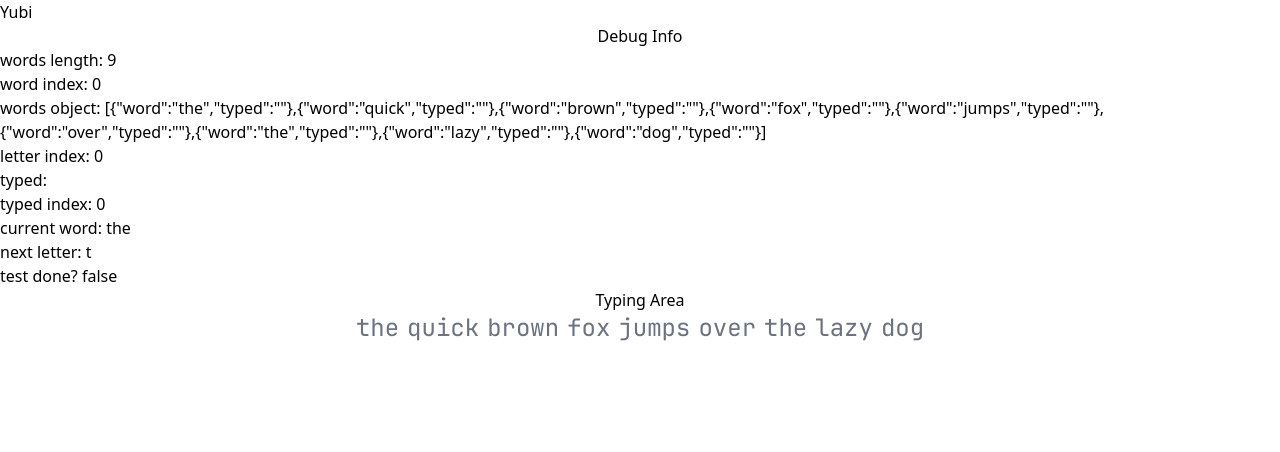
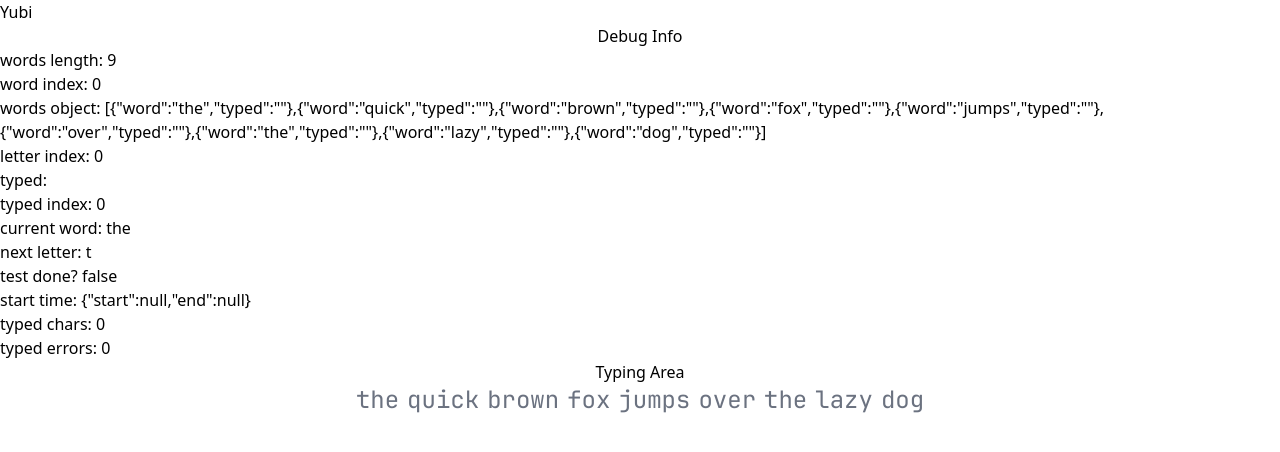
Before and after one commit to datle-dev/yubi, a React (Vite) app in the folder frontend/: page / in a window 1280 px wide. Shown: the top 452 px of the page. Built offline with nearby package versions, Linux system fonts and the light colour scheme.

Commit message:
Add state variables to track time and total typed count

```diff
--- a/frontend/src/components/TypingTest.jsx
+++ b/frontend/src/components/TypingTest.jsx
@@ -25,11 +25,20 @@ const TypingTest = () => {
   const [letterIndex, setLetterIndex] = useState(0);
   const [typedIndex, setTypedIndex] = useState(0);
   const [isTestDone, setIsTestDone] = useState(false);
+  const [isTestStarted, setIsTestStarted] = useState(false);
+  const [time, setTime] = useState({ start: null, end: null });
+  const [typedCharacters, setTypedCharacters] = useState(0);
+  const [typedErrors, setTypedErrors] = useState(0);
 
   useEffect(() => {
     function handleKeydown(e) {
       const currentWord = wordsObject[wordIndex].word;
       const nextLetter = wordsObject[wordIndex].word.charAt(letterIndex);
+
+      if (!isTestStarted) {
+        setIsTestStarted(true);
+        setTime({ ...time, start: new Date()});
+      }
 
       // if user at start of word and types space, do nothing
       if (typedIndex === 0 && (e.key === ' ' || e.keycode === 32)) {
@@ -43,12 +52,14 @@ const TypingTest = () => {
         // if already on last word, end typing test
         if (newWordIndex >= wordsObject.length) {
           setIsTestDone(true);
+          setTime({ ...time, end: new Date()});
           return;
         }
 
         setWordIndex(newWordIndex);
         setLetterIndex(0);
         setTypedIndex(0);
+        setTypedCharacters(typedCharacters + 1);
 
         return;
       }
@@ -84,6 +95,7 @@ const TypingTest = () => {
 
         setWordsObject(newWordsObject);
         setTypedIndex(newTypedIndex);
+        setTypedCharacters(typedCharacters + 1);
 
         // if user on last word and typed word matches, end typing test
         if (
@@ -91,6 +103,7 @@ const TypingTest = () => {
           newWordsObject[wordIndex].typed === currentWord
         ) {
           setIsTestDone(true);
+          setTime({ ...time, end: new Date()});
           return;
         }
 
@@ -107,6 +120,7 @@ const TypingTest = () => {
 
         setWordsObject(newWordsObject);
         setTypedIndex(typedIndex + 1);
+        setTypedErrors(typedErrors + 1);
       }
       return;
     }
@@ -132,6 +146,9 @@ const TypingTest = () => {
           <p>current word: {words[wordIndex]}</p>
           <p>next letter: {words[wordIndex].charAt(letterIndex)}</p>
           <p>test done? {String(isTestDone)}</p>
+          <p>start time: {JSON.stringify(time)} </p>
+          <p>typed chars: {typedCharacters}</p>
+          <p>typed errors: {typedErrors}</p>
         </div>
         {isTestDone && <h2>Test done!</h2>}
         <h2>Typing Area</h2>
```
